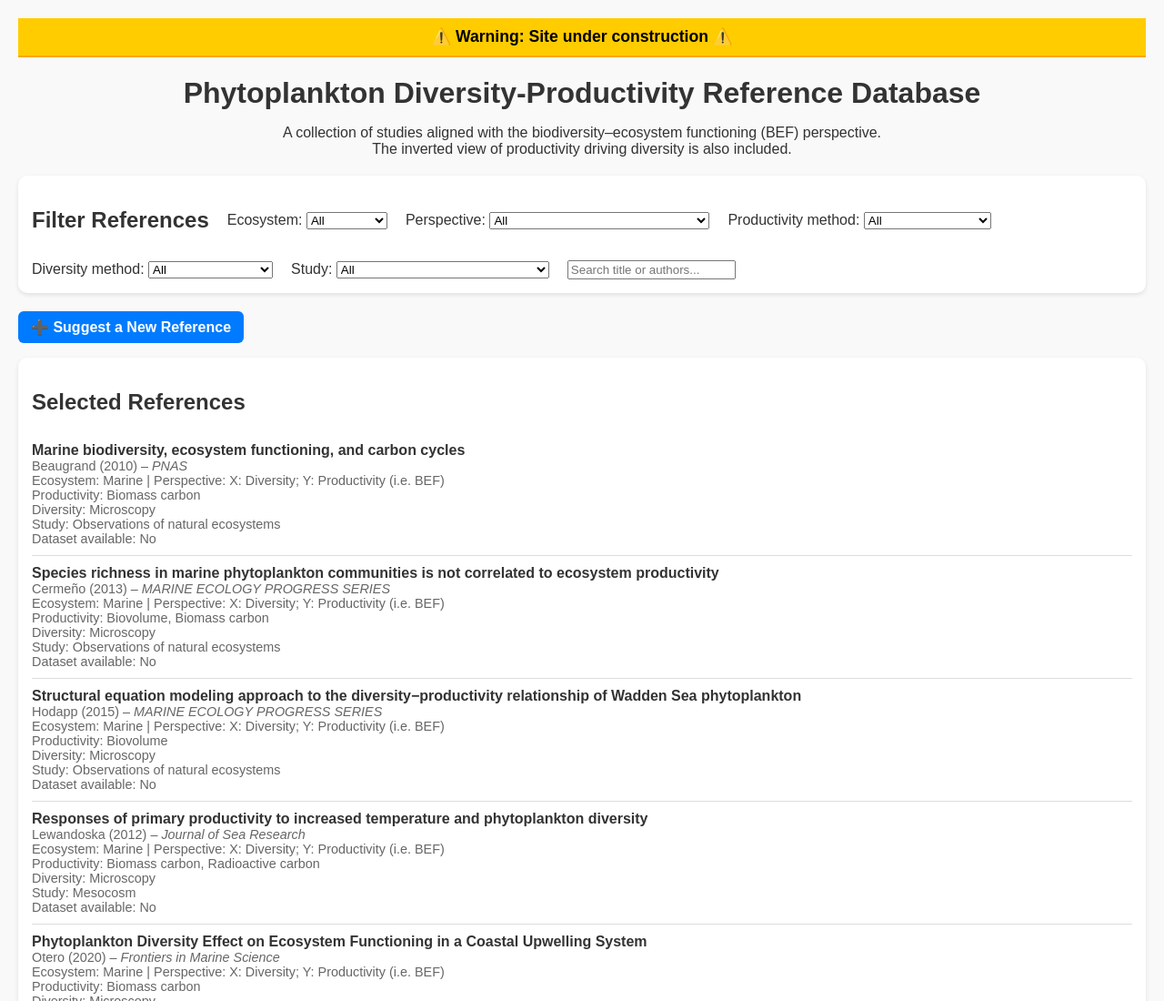
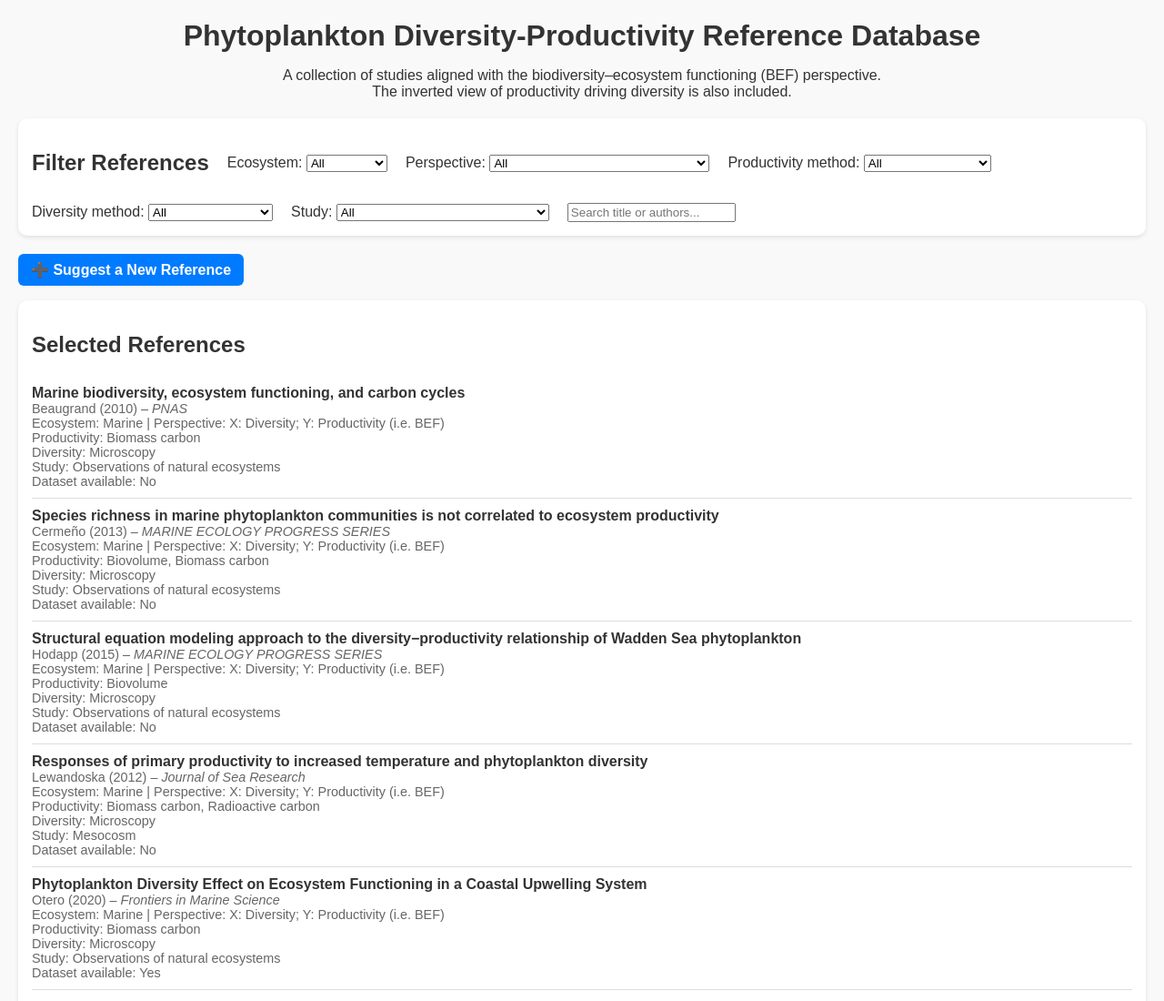
Before and after one commit to fibar/phytoplankton-bef-db, a plain HTML site: page index.html in a window 1280 px wide. Shown: the top 1100 px of the page at 91% size. Drawn offline with Linux system fonts and the light colour scheme.

Commit message:
Remove site under construction warning

```diff
--- a/index.html
+++ b/index.html
@@ -6,10 +6,6 @@
   <link rel="stylesheet" href="style.css">
 </head>
 <body>
-
-  <div class="warning-banner">
-    ⚠️ Warning: Site under construction ⚠️
-  </div>
 
   <header>
     <h1>Phytoplankton Diversity-Productivity Reference Database</h1>
--- a/style.css
+++ b/style.css
@@ -62,16 +62,6 @@ h1 {
   color: #666;
 }
 
-.warning-banner {
-  background-color: #ffcc00;   /* yellow */
-  color: #000;                 /* black text */
-  font-weight: bold;
-  text-align: center;
-  padding: 10px;
-  border-bottom: 2px solid #ffa500;
-  font-size: 1.1em;
-}
-
 .button-link {
   display: inline-block;
   background-color: #007bff;
```
